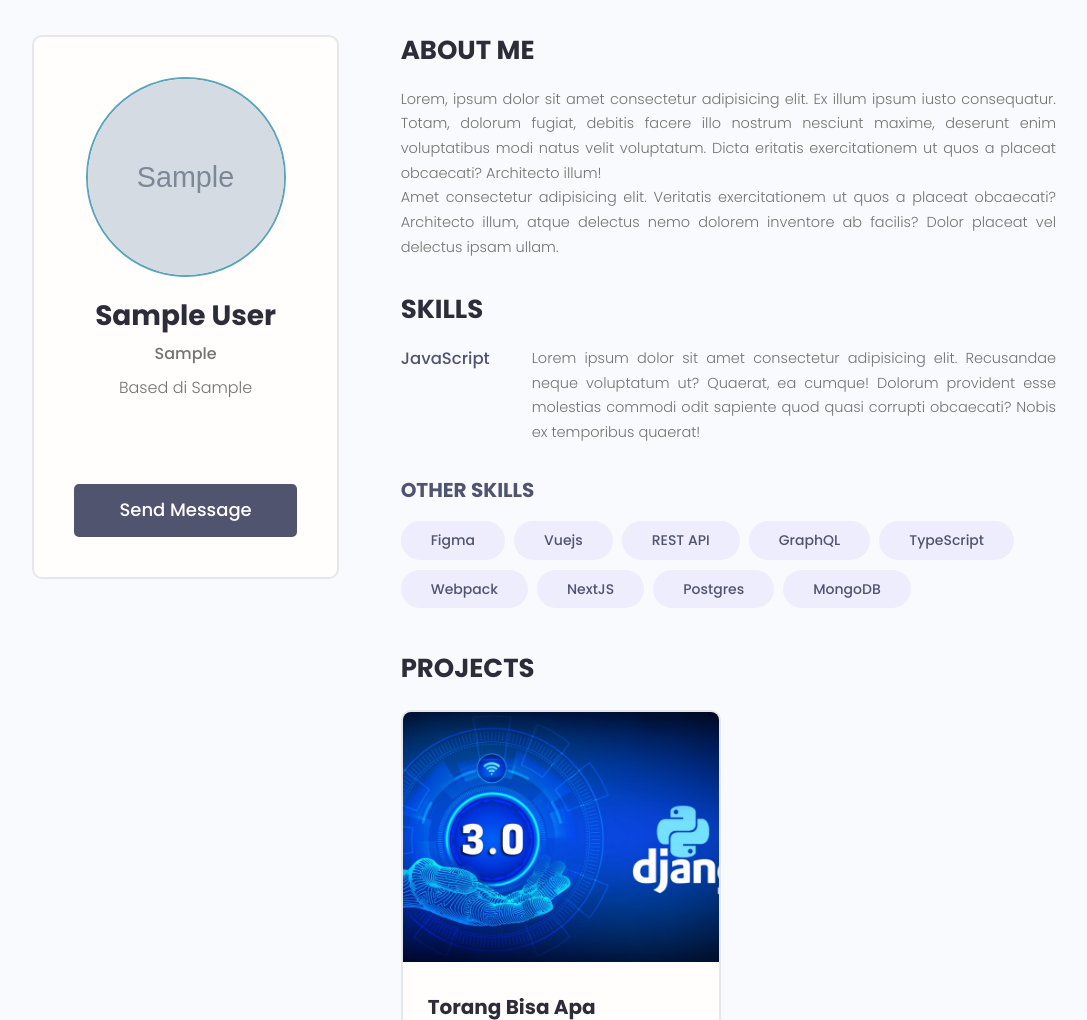
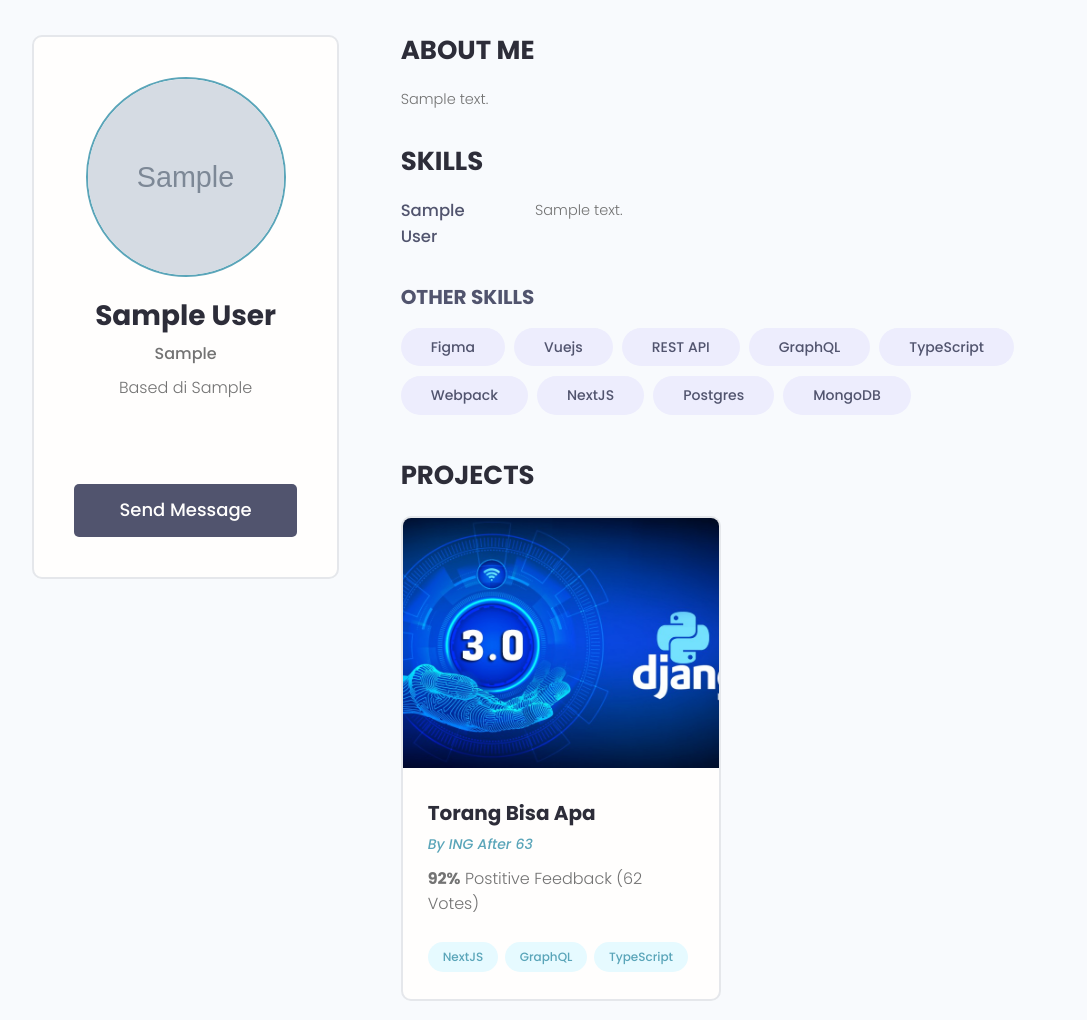
Before and after one commit to gurnitha/2022-django-torang-bisa-apa, a Django app: page /user/profile/00000000-0000-0000-0000-000000000001/ in a window 1280 px wide. Shown: the part 101-1121 px from the top of the page, without its empty margins (96-1183 px from the left). Run offline with Django 3.2, Linux system fonts and the light colour scheme; tables that the repository leaves empty hold one stand-in row (values such as "Sample post"); grey boxes marked "Sample" are stand-in pictures; some libraries are stand-ins or nearby versions.

Commit message:
20.7 Membuat user profile page dinamis Part 3 - About dan Skill dengan deskripsi

```diff
--- a/users/templates/users/profile_user.html
+++ b/users/templates/users/profile_user.html
@@ -67,14 +67,7 @@
                     <!-- About -->
                     <div class="devInfo">
                         <h3 class="devInfo__title">About Me</h3>
-                        <p class="devInfo__about">
-                            Lorem, ipsum dolor sit amet consectetur adipisicing elit. Ex illum ipsum iusto consequatur. Totam,
-                            dolorum fugiat, debitis facere illo nostrum nesciunt maxime, deserunt enim voluptatibus modi natus velit
-                            voluptatum. Dicta eritatis exercitationem ut quos a placeat obcaecati? Architecto illum!
-                            <br />
-                            Amet consectetur adipisicing elit. Veritatis exercitationem ut quos a placeat obcaecati? Architecto
-                            illum, atque delectus nemo dolorem inventore ab facilis? Dolor placeat vel delectus ipsam ullam.
-                        </p>
+                        <p class="devInfo__about">{{profile.bio}}</p>
                     </div>
                     <!-- END About -->
 
@@ -84,16 +77,16 @@
                         <!-- Skill -->
                         <div class="devInfo__skills">
 
-                        	<!-- Skill detail -->
+                        	{% for topSkill in topSkills %}
+                            <!-- Skill detail/with description -->
                             <div class="devSkill">
-                                <h4 class="devSkill__title">JavaScript</h4>
+                                <h4 class="devSkill__title">{{topSkill.name|title}}</h4>
                                 <p class="devSkill__info">
-                                    Lorem ipsum dolor sit amet consectetur adipisicing elit. Recusandae neque voluptatum ut? Quaerat, ea
-                                    cumque! Dolorum provident esse molestias commodi odit sapiente quod quasi corrupti obcaecati? Nobis
-                                    ex temporibus quaerat!
+                                    {{topSkill.description}}
                                 </p>
                             </div>
-                            <!-- END Skill detail -->
+                            <!-- END Skill detail/with description -->
+                            {% endfor %}
 
                             <!-- Other skills  -->
                             <h3 class="devInfo__subtitle">Other Skills</h3>
--- a/users/views.py
+++ b/users/views.py
@@ -27,8 +27,12 @@ def profile_user_view(request, pk):
 
 	profile = Profile.objects.get(id=pk)
 
+	'''Get skill yg ada deskripsinya'''
+	topSkills = profile.skill_set.exclude(description__exact="")
+
 	context = {
 		'profile':profile,
+		'topSkills':topSkills
 	}
 
 	return render(request, 'users/profile_user.html', context)
```
Also changed, not shown: README.md.
